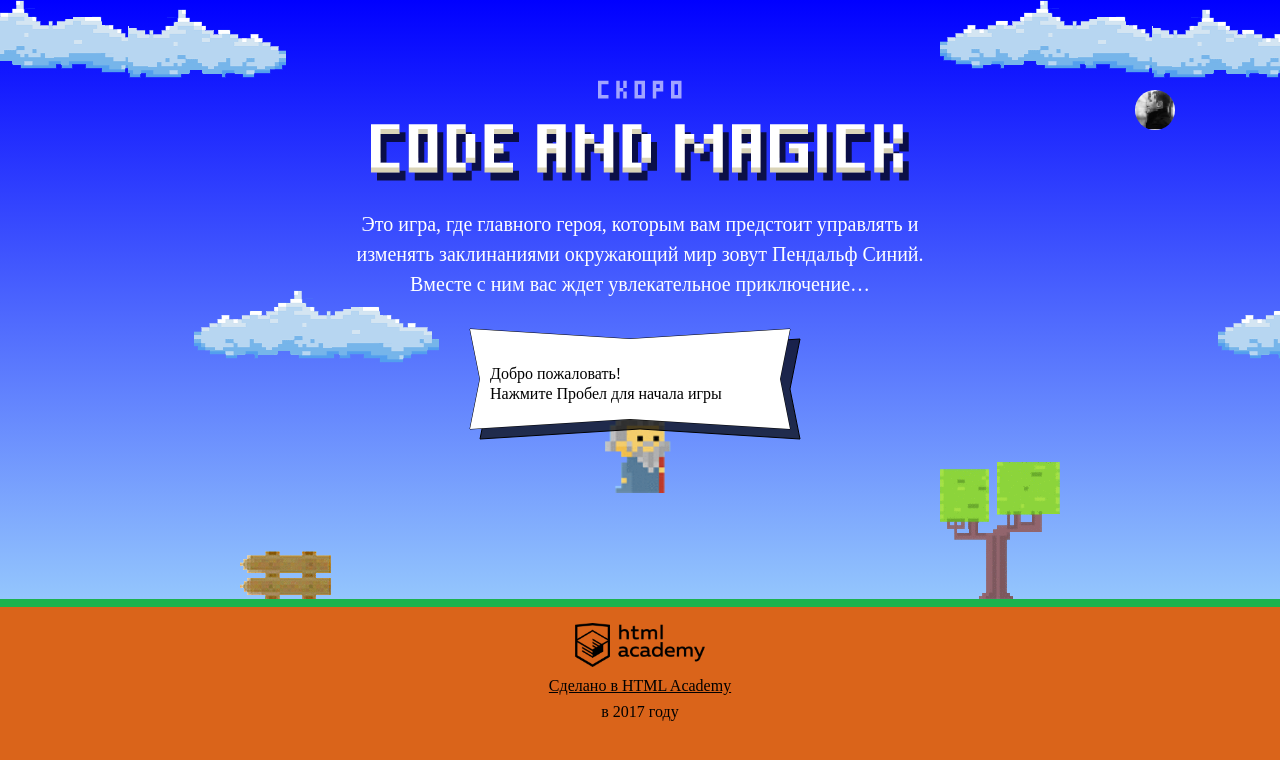
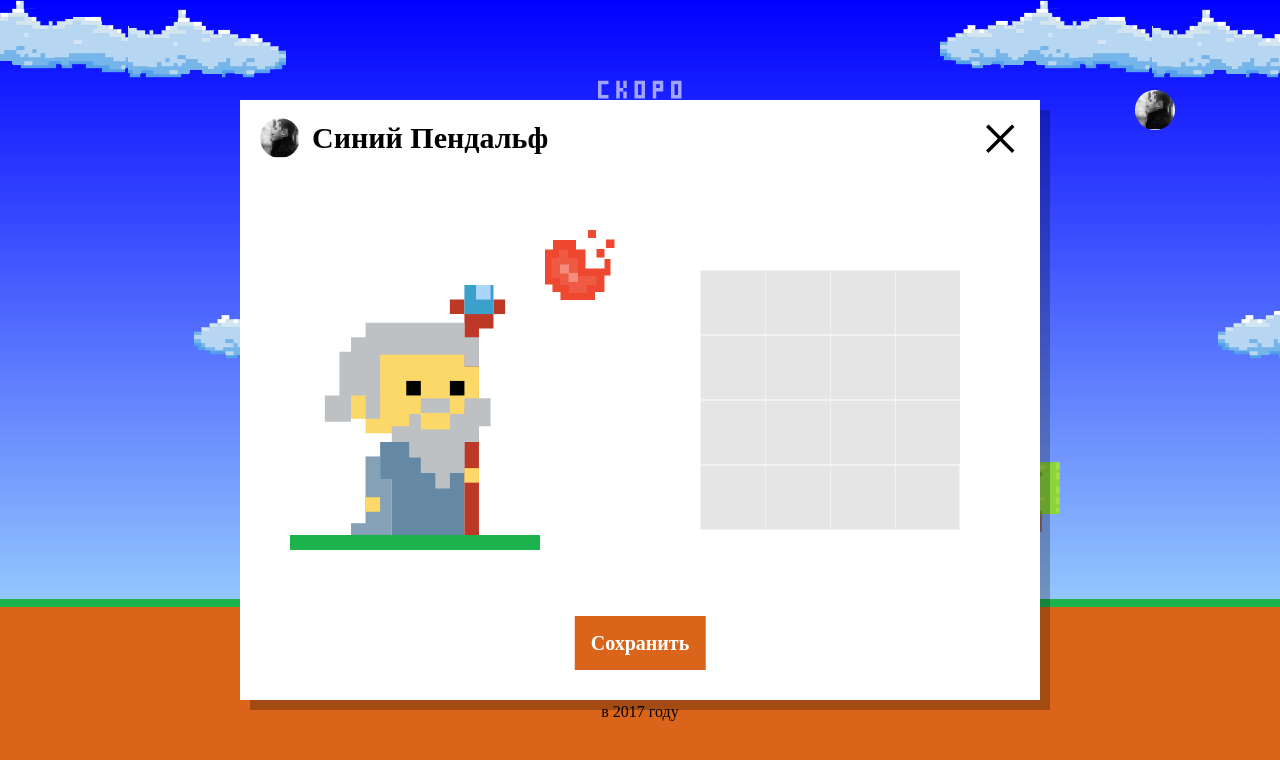
Before and after one commit to ani-mullen/116358-code-and-magick, a website: page index.html in a window 1280 px wide. Both pictures are taken after a click on the picture 1155 px from the left and 110 px from the top of the page. Drawn offline with Linux system fonts and the light colour scheme; a web font is replaced by a local one.

Commit message:
Третье задание

```diff
--- a/index.html
+++ b/index.html
@@ -36,7 +36,7 @@
 
     <div class="setup-user">
       <img class="setup-user-pic" src="./img/user-1.jpg" />
-      <input type="text" class="setup-user-name" value="Синий Пендальф" />
+      <input type="text" class="setup-user-name" value="Синий Пендальф"  maxlength="50" required />
     </div>
 
     <div class="setup-wizard-appearance">
--- a/js/setup.js
+++ b/js/setup.js
@@ -2,7 +2,55 @@
 
 var setup = document.querySelector('.setup');
 var setupOpen = document.querySelector('.setup-open');
+var setupClose = setup.querySelector('.setup-close');
+var wizardCoat = setup.querySelector('#wizard-coat');
+var wizardEyes = setup.querySelector('#wizard-eyes');
+var setupFireball = setup.querySelector('.setup-fireball-wrap');
+
+var wizardCoatColors = [
+  'rgb(101, 137, 164)',
+  'rgb(241, 43, 107)',
+  'rgb(146, 100, 161)',
+  'rgb(56, 159, 117)',
+  'rgb(215, 210, 55)',
+  'rgb(0, 0, 0)'
+];
+
+var wizardEyesColors = [
+  'black',
+  'red',
+  'blue',
+  'yellow',
+  'green'
+];
+
+var setupFireballColors = [
+  '#ee4830',
+  '#30a8ee',
+  '#5ce6c0',
+  '#e848d5',
+  '#e6e848'
+];
 
 setupOpen.addEventListener('click', function () {
-  setup.classList.remove('.invisible');
+  setup.classList.remove('invisible');
 });
+
+setupClose.addEventListener('click', function () {
+  setup.classList.add('invisible');
+});
+
+wizardCoat.addEventListener('click', function () {
+  var colorCoatNumber = Math.floor(Math.random() * wizardCoatColors.length);
+  wizardCoat.style.fill = wizardCoatColors[colorCoatNumber];
+});
+
+wizardEyes.addEventListener('click', function () {
+  var colorEyesNumber = Math.floor(Math.random() * wizardEyesColors.length);
+  wizardEyes.style.fill = wizardEyesColors[colorEyesNumber];
+});
+
+setupFireball.addEventListener('click', function () {
+  var colorFireballNumber = Math.floor(Math.random() * setupFireballColors.length);
+  setupFireball.style.background = setupFireballColors[colorFireballNumber];
+});
```
